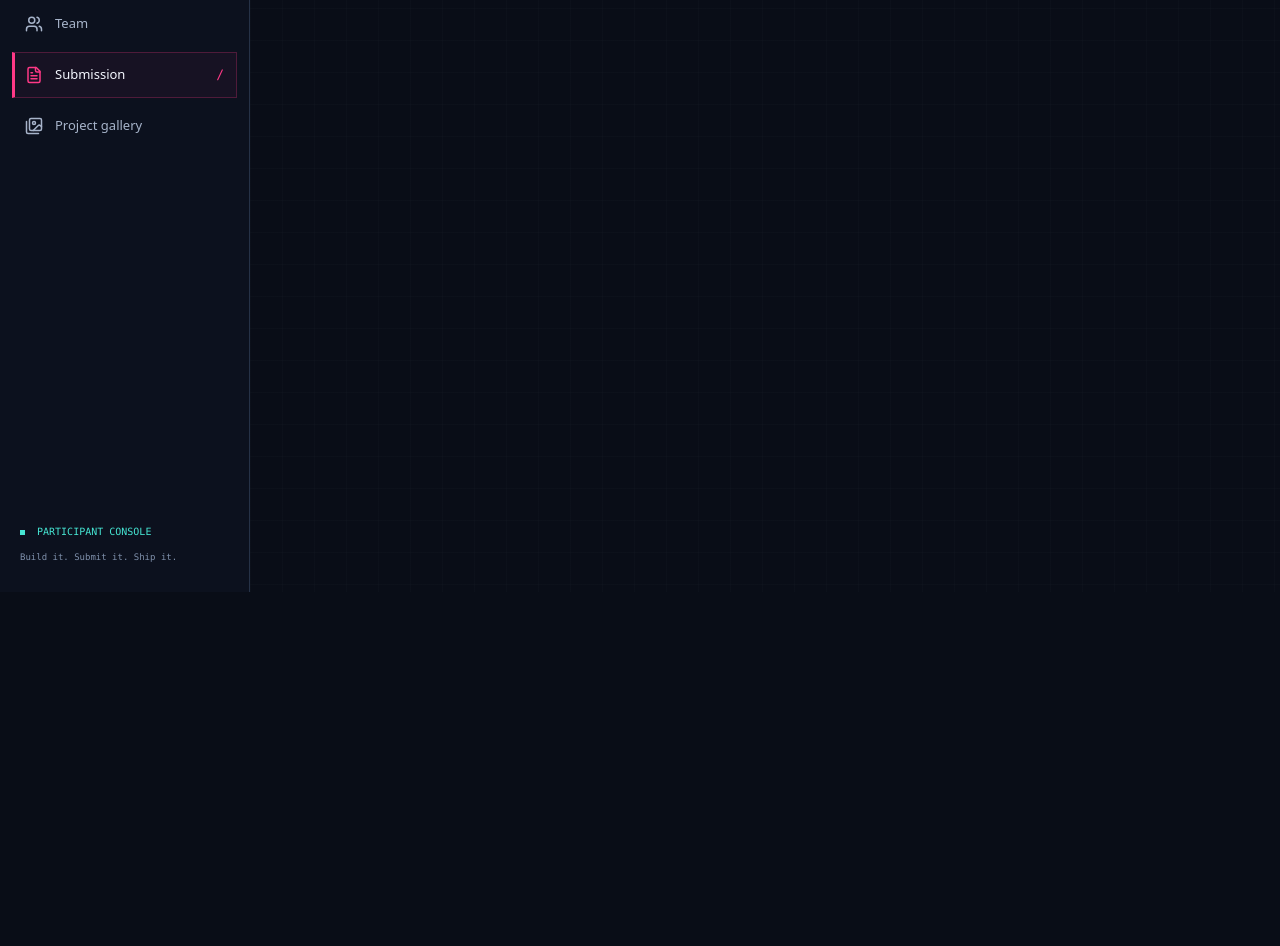
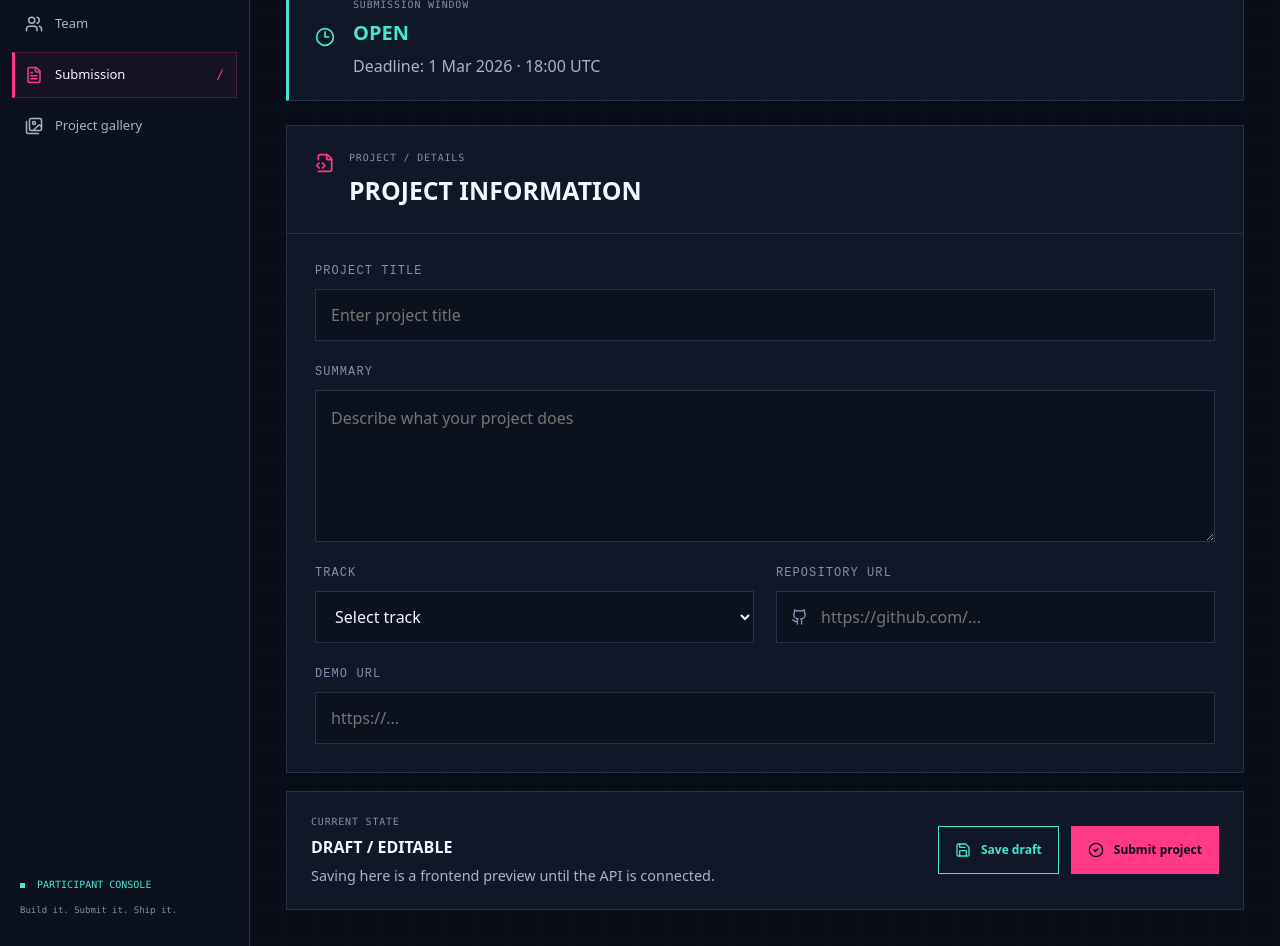
Before and after one commit to DankHorse/CodeArena, a React (Vite) app in the folder frontend/: page /participant/submission in a window 1280 px wide. Shown: the part 280-1226 px from the top of the page. Before the commit the page ends 872 px from the top, so only its background shows below. Built offline with nearby package versions, Linux system fonts and the light colour scheme.

Commit message:
feat: build participant submission flow

```diff
--- a/frontend/src/App.tsx
+++ b/frontend/src/App.tsx
@@ -11,6 +11,7 @@ import { RegisterPage } from './pages/auth/RegisterPage';
 import { ParticipantDashboard } from './pages/participant/ParticipantDashboard';
 import { ParticipantLayout } from './pages/participant/ParticipantLayout';
 import { TeamPage } from './pages/participant/TeamPage';
+import { SubmissionPage } from './pages/participant/SubmissionPage';
 import { ParticipantPlaceholderPage } from './pages/participant/ParticipantPlaceholderPage';
 
 import { OrganizerDashboard } from './pages/organizer/OrganizerDashboard';
@@ -89,16 +90,7 @@ export default function App() {
 
           <Route path="team" element={<TeamPage />} />
 
-          <Route
-            path="submission"
-            element={
-              <ParticipantPlaceholderPage
-                eyebrow="[ PARTICIPANT / SUBMISSION ]"
-                title="PROJECT SUBMISSION"
-                description="Build and manage your project submission."
-              />
-            }
-          />
+          <Route path="submission" element={<SubmissionPage />} />
         </Route>
 
 
--- /dev/null
+++ b/frontend/src/pages/participant/SubmissionPage.tsx
@@ -0,0 +1,172 @@
+import { FormEvent, useState } from 'react';
+import {
+  CheckCircle2,
+  Clock3,
+  FileCode2,
+  Github,
+  Save,
+} from 'lucide-react';
+
+export function SubmissionPage() {
+  const [message, setMessage] = useState('');
+
+  function handleSaveDraft() {
+    setMessage(
+      'Draft preview saved in the frontend only. Backend persistence will connect here.',
+    );
+  }
+
+  function handleSubmitProject(event: FormEvent<HTMLFormElement>) {
+    event.preventDefault();
+
+    setMessage(
+      'Submission action ready. Backend deadline validation and submission will connect here.',
+    );
+  }
+
+  return (
+    <>
+      <section className="workspace-intro">
+        <div>
+          <p className="eyebrow">[ PARTICIPANT / SUBMISSION ]</p>
+
+          <h1>
+            PROJECT SUBMISSION
+            <span className="heading-period">.</span>
+          </h1>
+
+          <p className="workspace-description">
+            Build and manage your project submission before the deadline.
+          </p>
+        </div>
+
+        <span className="badge badge-cyan">
+          DRAFT
+        </span>
+      </section>
+
+      <section className="submission-deadline-panel">
+        <Clock3 size={20} aria-hidden="true" />
+
+        <div>
+          <p className="metadata">SUBMISSION WINDOW</p>
+          <strong>OPEN</strong>
+          <span>Deadline: 1 Mar 2026 · 18:00 UTC</span>
+        </div>
+      </section>
+
+      <form className="submission-form" onSubmit={handleSubmitProject}>
+        <section className="submission-panel">
+          <div className="submission-panel-heading">
+            <FileCode2 size={20} aria-hidden="true" />
+
+            <div>
+              <p className="metadata">PROJECT / DETAILS</p>
+              <h2>PROJECT INFORMATION</h2>
+            </div>
+          </div>
+
+          <div className="submission-fields">
+            <label className="submission-field submission-field-wide">
+              <span>PROJECT TITLE</span>
+
+              <input
+                type="text"
+                name="title"
+                placeholder="Enter project title"
+                required
+              />
+            </label>
+
+            <label className="submission-field submission-field-wide">
+              <span>SUMMARY</span>
+
+              <textarea
+                name="summary"
+                rows={5}
+                placeholder="Describe what your project does"
+                required
+              />
+            </label>
+
+            <label className="submission-field">
+              <span>TRACK</span>
+
+              <select name="track" defaultValue="">
+                <option value="" disabled>
+                  Select track
+                </option>
+                <option value="developer-tools">Developer tools</option>
+                <option value="data-analytics">Data and analytics</option>
+                <option value="accessibility">Accessibility</option>
+                <option value="security">Security</option>
+                <option value="climate">Climate</option>
+                <option value="health">Health</option>
+                <option value="education">Education</option>
+                <option value="open-hardware">Open hardware</option>
+              </select>
+            </label>
+
+            <label className="submission-field">
+              <span>REPOSITORY URL</span>
+
+              <div className="submission-input-icon">
+                <Github size={17} aria-hidden="true" />
+                <input
+                  type="url"
+                  name="repoUrl"
+                  placeholder="https://github.com/..."
+                />
+              </div>
+            </label>
+
+            <label className="submission-field submission-field-wide">
+              <span>DEMO URL</span>
+
+              <input
+                type="url"
+                name="demoUrl"
+                placeholder="https://..."
+              />
+            </label>
+          </div>
+        </section>
+
+        <section className="submission-actions">
+          <div>
+            <p className="metadata">CURRENT STATE</p>
+            <strong>DRAFT / EDITABLE</strong>
+            <span>
+              Saving here is a frontend preview until the API is connected.
+            </span>
+          </div>
+
+          <div className="submission-action-buttons">
+            <button
+              className="button submission-save-button"
+              type="button"
+              onClick={handleSaveDraft}
+            >
+              <Save size={16} aria-hidden="true" />
+              Save draft
+            </button>
+
+            <button
+              className="button button-primary"
+              type="submit"
+            >
+              <CheckCircle2 size={16} aria-hidden="true" />
+              Submit project
+            </button>
+          </div>
+        </section>
+      </form>
+
+      {message && (
+        <p className="team-message" role="status">
+          {message}
+        </p>
+      )}
+    </>
+  );
+}
--- a/frontend/src/styles.css
+++ b/frontend/src/styles.css
@@ -808,3 +808,192 @@ EOf npm --prefix frontend run build
     border-top: 1px solid var(--border-default);
   }
 }
+
+/* ========================================
+   PARTICIPANT PROJECT SUBMISSION
+======================================== */
+
+.submission-deadline-panel {
+  display: flex;
+  align-items: center;
+  gap: 18px;
+  margin-top: 28px;
+  padding: 22px 26px;
+  border: 1px solid var(--border-default);
+  border-left: 3px solid var(--accent-cyan);
+  background: var(--bg-panel);
+}
+
+.submission-deadline-panel > svg {
+  color: var(--accent-cyan);
+}
+
+.submission-deadline-panel strong {
+  display: block;
+  margin: 6px 0;
+  color: var(--accent-cyan);
+  font-size: 1.25rem;
+}
+
+.submission-deadline-panel span {
+  color: var(--text-secondary);
+}
+
+.submission-form {
+  margin-top: 24px;
+}
+
+.submission-panel {
+  border: 1px solid var(--border-default);
+  background: var(--bg-panel);
+}
+
+.submission-panel-heading {
+  display: flex;
+  align-items: flex-start;
+  gap: 14px;
+  padding: 24px 28px;
+  border-bottom: 1px solid var(--border-default);
+}
+
+.submission-panel-heading > svg {
+  margin-top: 3px;
+  color: var(--accent-pink);
+}
+
+.submission-panel-heading h2 {
+  margin: 7px 0 0;
+  font-size: 1.55rem;
+}
+
+.submission-fields {
+  display: grid;
+  grid-template-columns: repeat(2, minmax(0, 1fr));
+  gap: 22px;
+  padding: 28px;
+}
+
+.submission-field {
+  display: grid;
+  gap: 9px;
+}
+
+.submission-field-wide {
+  grid-column: 1 / -1;
+}
+
+.submission-field > span {
+  color: var(--text-muted);
+  font-family: monospace;
+  font-size: 0.75rem;
+  letter-spacing: 0.09em;
+}
+
+.submission-field input,
+.submission-field textarea,
+.submission-field select {
+  width: 100%;
+  border: 1px solid var(--border-default);
+  border-radius: 0;
+  outline: none;
+  background: var(--bg-secondary);
+  color: var(--text-primary);
+  font: inherit;
+}
+
+.submission-field input,
+.submission-field select {
+  min-height: 52px;
+  padding: 0 15px;
+}
+
+.submission-field textarea {
+  padding: 15px;
+  resize: vertical;
+}
+
+.submission-field input:focus,
+.submission-field textarea:focus,
+.submission-field select:focus {
+  border-color: var(--accent-cyan);
+  box-shadow: inset 3px 0 0 var(--accent-pink);
+}
+
+.submission-input-icon {
+  position: relative;
+}
+
+.submission-input-icon > svg {
+  position: absolute;
+  top: 50%;
+  left: 15px;
+  transform: translateY(-50%);
+  color: var(--text-muted);
+  pointer-events: none;
+}
+
+.submission-input-icon input {
+  padding-left: 44px;
+}
+
+.submission-actions {
+  display: flex;
+  align-items: center;
+  justify-content: space-between;
+  gap: 24px;
+  margin-top: 18px;
+  padding: 22px 24px;
+  border: 1px solid var(--border-default);
+  background: var(--bg-panel);
+}
+
+.submission-actions > div:first-child {
+  display: grid;
+  gap: 6px;
+}
+
+.submission-actions strong {
+  color: var(--text-primary);
+}
+
+.submission-actions span {
+  color: var(--text-secondary);
+  font-size: 0.9rem;
+}
+
+.submission-action-buttons {
+  display: flex;
+  gap: 12px;
+}
+
+.submission-save-button {
+  min-height: 48px;
+  justify-content: center;
+  border: 1px solid var(--accent-cyan);
+  background: transparent;
+  color: var(--accent-cyan);
+}
+
+.submission-save-button:hover {
+  background: var(--accent-cyan);
+  color: var(--bg-primary);
+}
+
+@media (max-width: 900px) {
+  .submission-fields {
+    grid-template-columns: 1fr;
+  }
+
+  .submission-field-wide {
+    grid-column: auto;
+  }
+
+  .submission-actions {
+    align-items: stretch;
+    flex-direction: column;
+  }
+
+  .submission-action-buttons {
+    flex-direction: column;
+  }
+}
```
